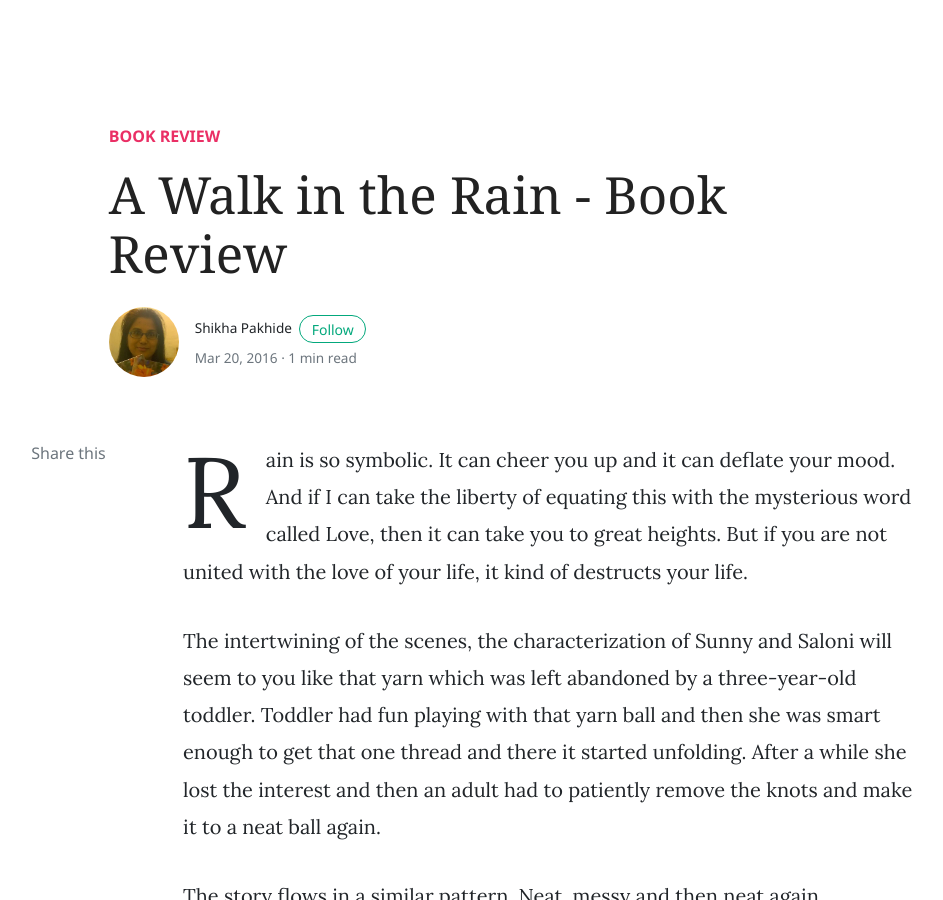
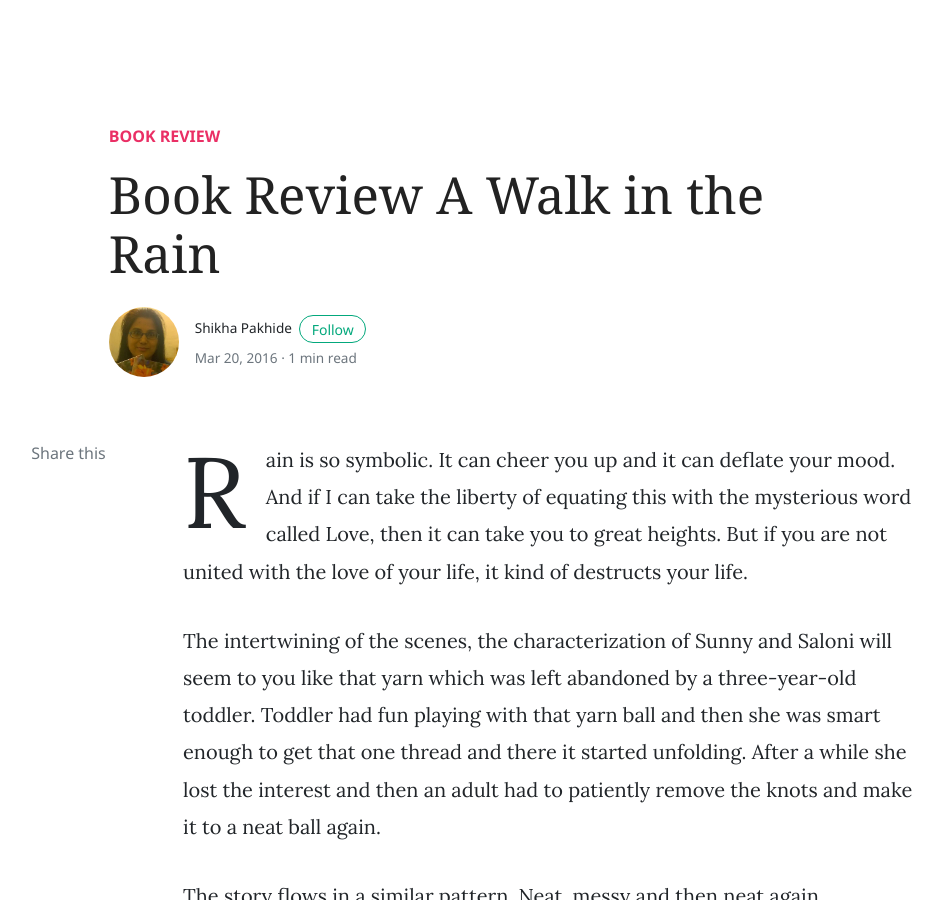
Before and after one commit to shikhashikz/shikhashikz.github.io, a Jekyll site: the page built from _posts/2016-03-20-awalkintherain-book-review.md, in a window 1280 px wide and 900 px high. Shown: the whole window, without its empty margins (187-1130 px from the left). Built offline with Jekyll 4.4.1, drawn with Linux system fonts in a browser that asks for light colours; nearby versions of some CDN libraries; comment, search, counter and statistics services are not loaded.

```diff
--- a/_posts/2016-03-20-awalkintherain-book-review.md
+++ b/_posts/2016-03-20-awalkintherain-book-review.md
@@ -1,6 +1,6 @@
 ---
 layout: post
-title: A Walk in the Rain - Book Review
+title: Book Review A Walk in the Rain
 category: [Book Review]
 keywords: A walk in the rain udai yadla review
 summary: Mind Oscillations and the conversations
```
